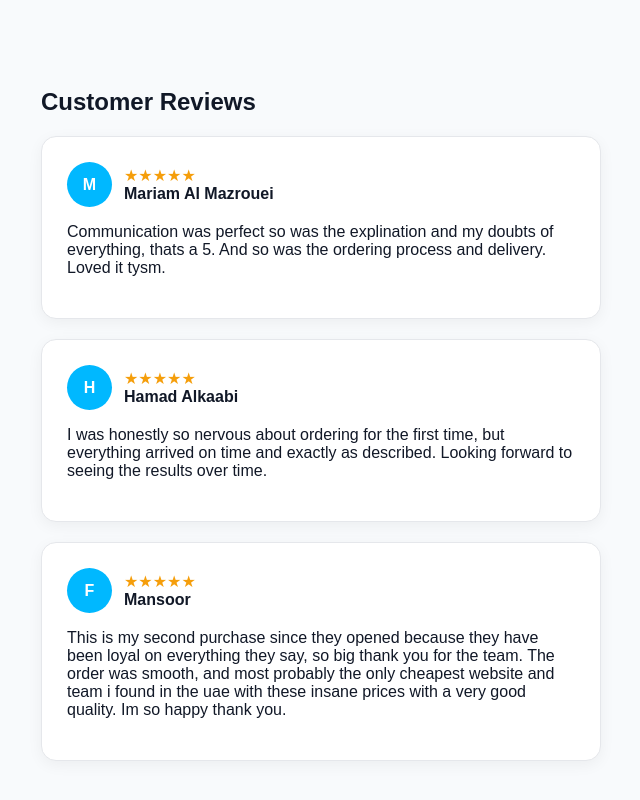
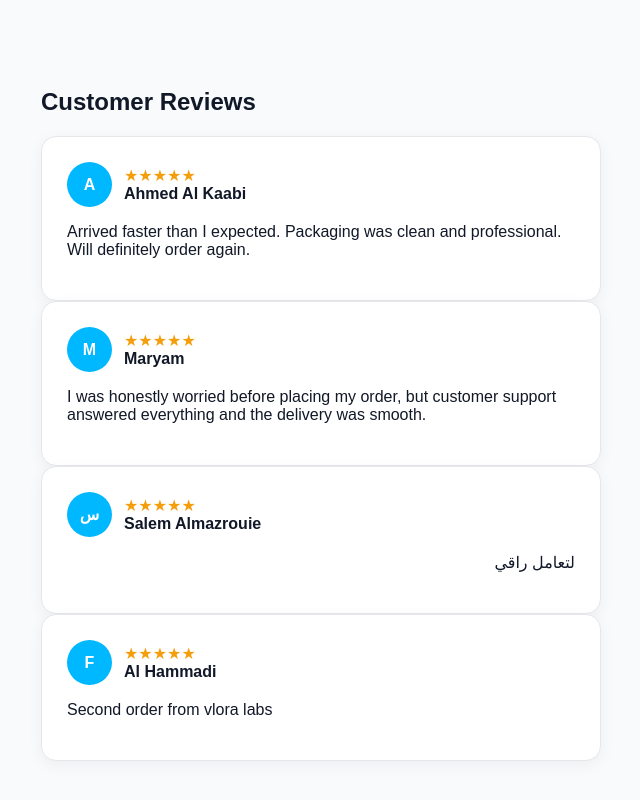
Before and after one commit to vlorapeps-cell/vlora-labs, a plain HTML site: page motsc.html in a window 1280 px wide. Shown: the part 1346-2146 px from the top of the page, without its empty margins (629-1269 px from the left). Drawn offline with Linux system fonts and the light colour scheme.

Commit message:
Update motsc.html

```diff
--- a/motsc.html
+++ b/motsc.html
@@ -192,12 +192,43 @@ Customer Reviews
 </h2>
 
 <div style="
+background:white;
+padding:25px;
+border-radius:15px;
+box-shadow:0 4px 15px rgba(0,0,0,.05);
+border:1px solid #e5e7eb;
+">
+
+<div style="display:flex;align-items:center;gap:12px;margin-bottom:15px;">
+
+<div style="
+width:45px;
+height:45px;
+border-radius:50%;
+background:#00B8FF;
+color:white;
 display:flex;
-flex-direction:column;
-gap:20px;
-margin-top:20px;
-width:100%;
+align-items:center;
+justify-content:center;
+font-weight:bold;
 ">
+A
+</div>
+
+<div>
+<div style="color:#f59e0b;">★★★★★</div>
+<strong>Ahmed Al Kaabi</strong>
+</div>
+
+</div>
+
+<p>
+Arrived faster than I expected. Packaging was clean and professional. Will definitely order again.
+</p>
+
+</div>
+
+
 
 <div style="
 background:white;
@@ -208,6 +239,7 @@ border:1px solid #e5e7eb;
 ">
 
 <div style="display:flex;align-items:center;gap:12px;margin-bottom:15px;">
+
 <div style="
 width:45px;
 height:45px;
@@ -218,19 +250,24 @@ display:flex;
 align-items:center;
 justify-content:center;
 font-weight:bold;
-">M</div>
+">
+M
+</div>
 
 <div>
 <div style="color:#f59e0b;">★★★★★</div>
-<strong>Mariam Al Mazrouei</strong>
+<strong>Maryam</strong>
 </div>
+
 </div>
 
 <p>
-Communication was perfect so was the explination and my doubts of everything, thats a 5. And so was the ordering process and delivery. Loved it tysm.
+I was honestly worried before placing my order, but customer support answered everything and the delivery was smooth.
 </p>
 
 </div>
+
+
 
 <div style="
 background:white;
@@ -241,6 +278,7 @@ border:1px solid #e5e7eb;
 ">
 
 <div style="display:flex;align-items:center;gap:12px;margin-bottom:15px;">
+
 <div style="
 width:45px;
 height:45px;
@@ -251,19 +289,24 @@ display:flex;
 align-items:center;
 justify-content:center;
 font-weight:bold;
-">H</div>
+">
+س
+</div>
 
 <div>
 <div style="color:#f59e0b;">★★★★★</div>
-<strong>Hamad Alkaabi</strong>
-</div>
+<strong>Salem Almazrouie</strong>
 </div>
 
-<p>
-I was honestly so nervous about ordering for the first time, but everything arrived on time and exactly as described. Looking forward to seeing the results over time.
+</div>
+
+<p dir="rtl">
+لتعامل راقي
 </p>
 
 </div>
+
+
 
 <div style="
 background:white;
@@ -274,6 +317,7 @@ border:1px solid #e5e7eb;
 ">
 
 <div style="display:flex;align-items:center;gap:12px;margin-bottom:15px;">
+
 <div style="
 width:45px;
 height:45px;
@@ -284,22 +328,22 @@ display:flex;
 align-items:center;
 justify-content:center;
 font-weight:bold;
-">F</div>
+">
+F
+</div>
 
 <div>
 <div style="color:#f59e0b;">★★★★★</div>
-<strong>Mansoor</strong>
+<strong>Al Hammadi</strong>
 </div>
+
 </div>
 
 <p>
-This is my second purchase since they opened because they have been loyal on everything they say, so big thank you for the team. The order was smooth, and most probably the only cheapest website and team i found in the uae with these insane prices with a very good quality. Im so happy thank you.
+Second order from vlora labs
 </p>
 
 </div>
-
-</div> <!-- reviews container -->
-
 </div> <!-- product-info -->
 
 </div> <!-- main container -->
```
